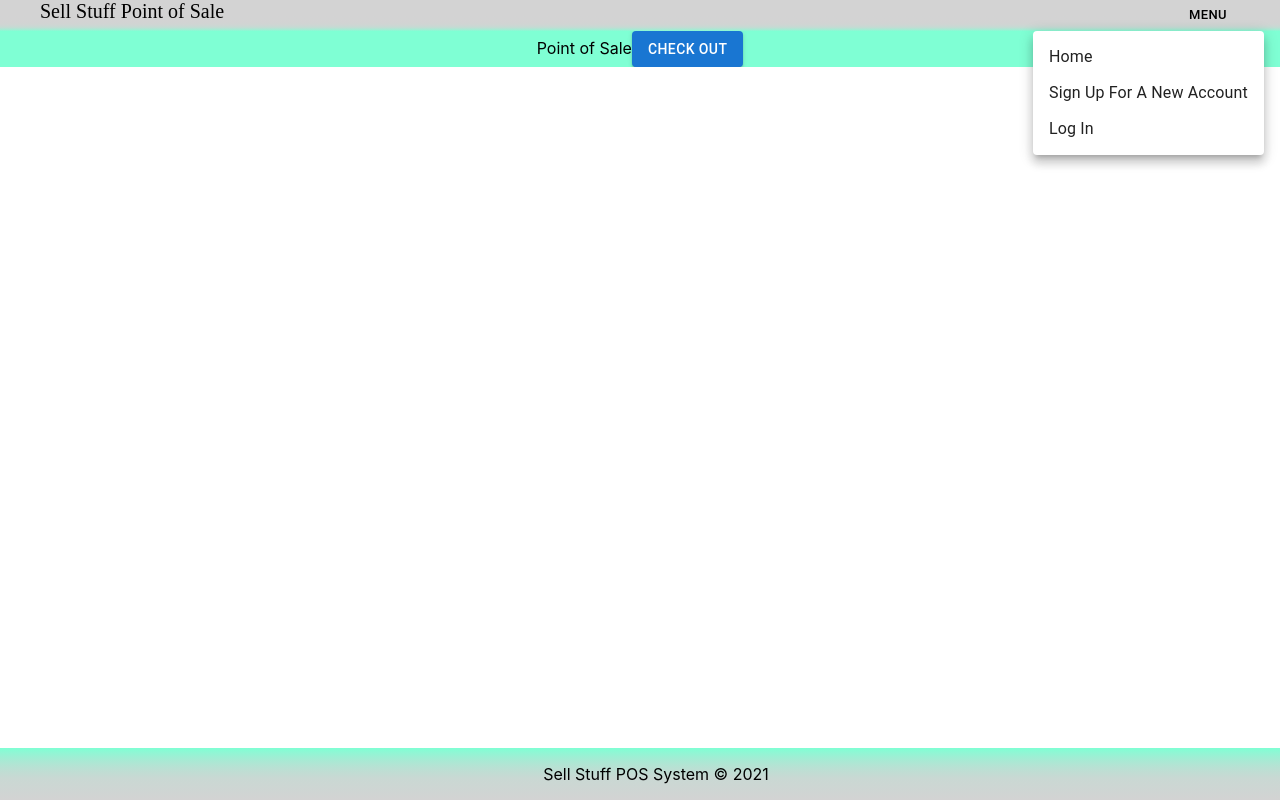
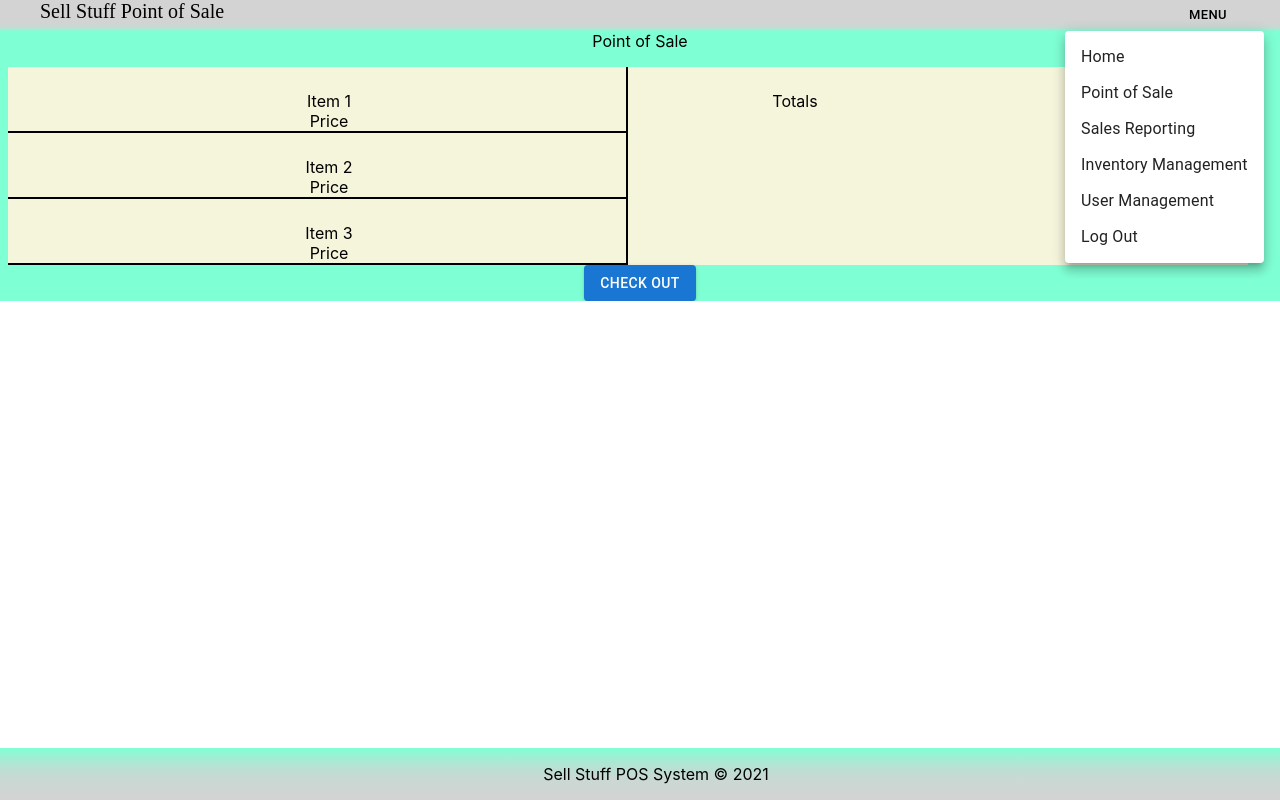
Before and after one commit to knaber4124/SellStuff, a React (Create React App) app: page /pointofsale in a window 1280 px wide. Both pictures are taken after a click on the button "MENU". Built offline with nearby package versions, Linux system fonts and the light colour scheme.

Commit message:
not all changes staged

```diff
--- a/src/components/layout/Header.js
+++ b/src/components/layout/Header.js
@@ -19,8 +19,10 @@ const theme = createTheme({
 
 
 const Header = () => {
+
     const usersContext = useContext(UsersContext);
-    const { loggedIn, user } = usersContext;
+
+    const { loggedIn, user, logOut } = usersContext;
 
 
     const [anchorEl, setAnchorEl] = useState(null);
@@ -31,6 +33,10 @@ const Header = () => {
     const handleClose = () => {
         setAnchorEl(null);
     };
+    const logOutUser = () => {
+        logOut();
+        console.log('logged out');
+    }
 
 
 
@@ -59,8 +65,8 @@ const Header = () => {
                         <MenuItem className='menuItem' component='a' href='/pointofsale'>Point of Sale</MenuItem>
                         <MenuItem className='menuItem' component='a' href='/reporting'>Sales Reporting</MenuItem>
                         <MenuItem className='menuItem' component='a' href='/inventory'>Inventory Management</MenuItem>
-                        <MenuItem className='menuItem' component='a' href='/usermanagement'>UserManagement</MenuItem>
-
+                        <MenuItem className='menuItem' component='a' href='/usermanagement'>User Management</MenuItem>
+                        <MenuItem className='menuItem' component='a' href='/' onClick={logOutUser}>Log Out</MenuItem>
                     </Menu>
 
                     :
--- a/src/components/pages/Home.js
+++ b/src/components/pages/Home.js
@@ -1,5 +1,6 @@
 import './pages.css';
 import React, { Fragment } from 'react'
+import { Link } from 'react-router-dom'
 import Box from '@mui/material/Box'
 import placeHolder from '../../resources/placeholder.png';
 
@@ -10,29 +11,37 @@ function Home() {
                 <p1>Welcome to Sell Stuff Point of Sale. This is designed to be a simple yet feature-rich POS system for your retail environment.
                     <br />
                     <br /> You will have the ability to not only sell items, but manage inventory and sales metrics with this user-friendly platform.
+                    <br /> <Link to='/signup'>Click here</Link> to sign up for a new account.
                 </p1>
                 <img src={placeHolder} alt='placeholder image' className='sampleImageRight' />
 
             </Box>
-        <br/>
+            <br />
             <Box sx={{ display: 'grid', gridTemplateColumns: 'repeat(2,1fr)' }} className='pagesBody'>
 
                 <img src={placeHolder} alt='placeholder image' className='sampleImage' />
 
-                <p1> User Management is easy, with varying capabilities depending on the licenses granted to the individual user</p1>
+                <p1> User Management is easy, with varying capabilities depending on the licenses granted to the individual user. <br /><Link to='/signup'>Click here</Link> to sign up for a new account.</p1>
+
             </Box>
-            <br/>
+            <br />
             <Box sx={{ display: 'grid', gridTemplateColumns: 'repeat(2,1fr)' }} className='pagesBody'  >
                 <p1>Inventory Management is also incredibly easy as you can see not only how much is in stock but what your best selling products have been recently.</p1>
+                <br />
+                <p1><Link to='/signup'>Click here</Link> to sign up for a new account.</p1>
+
                 <img src={placeHolder} alt='placeholder image' className='sampleImageRight' />
 
             </Box>
-            <br/>
+            <br />
             <Box sx={{ display: 'grid', gridTemplateColumns: 'repeat(2,1fr)' }} className='pagesBody'>
 
                 <img src={placeHolder} alt='placeholder image' className='sampleImage' />
 
-                <p1> Sales Metrics allow you to see how much has been sold and what products have been the most profitable.</p1>
+                <p1> Sales Metrics allow you to see how much has been sold and what products have been the most profitable. <br /><Link to='/signup'>Click here</Link> to sign up for a new account.
+                </p1>
+
+                <br />
             </Box>
 
         </Fragment>
--- a/src/components/pages/LogIn.js
+++ b/src/components/pages/LogIn.js
@@ -1,8 +1,50 @@
-import React,{Fragment} from 'react'
+import React, {  useContext, Fragment } from 'react';
+import { Button, Box, TextField } from '@mui/material';
+import UsersContext from '../../context/users/usersContext';
+
+
 
 const LogIn = () => {
+  const usersContext = useContext(UsersContext);
+
+  const { logIn } = usersContext;
+
+  const handleSubmit = () => {
+    logIn()
+  }
+
+
+
   return (
-    <Fragment>LogIn</Fragment>
+    <Fragment>LogIn
+      <Box component="form" sx={{ '& .MuiTextField-root': { m: 1, width: '25ch' }, }}
+        noValidate
+        autoComplete="off">
+        <p1>Enter your User Credentials</p1>
+        <div>
+          <TextField
+            required
+            id="outlined-required"
+            label="User Name"
+            name='userName'
+            defaultValue=""
+          />
+          <TextField
+            required
+            id="outlined-required"
+            label="Password"
+            name='password'
+            defaultValue=""
+          />
+
+        </div>
+
+      </Box>
+
+      <Button variant='contained' component='a' href='/usermanagement' onClick={handleSubmit} >Log In</Button>
+
+
+    </Fragment>
   )
 }
 
--- a/src/components/pages/PointOfSale.js
+++ b/src/components/pages/PointOfSale.js
@@ -1,11 +1,45 @@
 import React, { Fragment } from 'react'
-import Button from '@mui/material/Button';
+import { Grid, Button } from '@mui/material';
+import './pages.css';
 
 const PointOfSale = () => {
   return (
     <Fragment>
-          <p1>Point of Sale</p1>
-          <Button variant='contained' component='a' href='/checkout'>Check Out</Button>
+      <p1>Point of Sale</p1>
+      <br />
+      <br />
+      <br />
+      <Grid container spacing={3} className='posGrid'>
+        <Grid item xs={6} className='posItemCell'>
+          <p2 >Item 1         </p2>
+          <br />
+          <p3>Price</p3>
+          <br />
+        </Grid>
+        <Grid item xs={3}>
+          <p1>Totals</p1>
+
+        </Grid>
+        <Grid item xs={6} className='posItemCell'>
+          <p2 >Item 2         </p2>
+          <br />
+          <p3>Price</p3>
+          <br />
+        </Grid>
+        <Grid item xs={3}>
+
+        </Grid>
+        <Grid item xs={6} className='posItemCell'>
+          <p2 >Item 3         </p2>
+          <br />
+          <p3>Price</p3>
+          <br />
+        </Grid>
+        <Grid item xs={3}>
+        </Grid>
+      </Grid>
+
+      <Button variant='contained' component='a' href='/checkout'>Check Out</Button>
 
     </Fragment>
   )
--- a/src/components/pages/UserManagement.js
+++ b/src/components/pages/UserManagement.js
@@ -1,8 +1,23 @@
-import React from 'react'
+import React, { Fragment } from 'react'
+import { Grid, Button } from '@mui/material';
 
 function UserManagement() {
   return (
-    <p1>UserManagement</p1>
+    <Fragment>
+      <p1>UserManagement</p1>
+      <Grid container spacing={2}>
+        <Grid item xs={8}>
+          <p2>Employee 1</p2><Button>Select</Button>
+          <br />
+          <p2>Employee 2</p2><Button>Select</Button>
+        </Grid>
+        <Grid item xs={4}>
+          <p2> Pull Selected User over w/ Options</p2>
+
+        </Grid>
+
+      </Grid>
+    </Fragment>
   )
 }
 
--- a/src/components/pages/pages.css
+++ b/src/components/pages/pages.css
@@ -17,3 +17,11 @@
     height: 400px;
     margin-left: 250px;
 }
+
+.posGrid{
+    background-color: beige;
+}
+.posItemCell{
+    border-right: solid 2px black;
+    border-bottom:solid 2px black;
+}
--- /dev/null
+++ b/src/context/types.js
@@ -0,0 +1,2 @@
+export const LOG_IN = 'LOG_IN';
+export const LOG_OUT = 'LOG_OUT';
--- a/src/context/users/UsersState.js
+++ b/src/context/users/UsersState.js
@@ -1,21 +1,36 @@
 import React, { useReducer } from 'react';
 import usersContext from './usersContext';
 import usersReducer from './usersReducer';
+import {
+    LOG_IN,
+    LOG_OUT
+} from '../types';
 
 const UsersState = props => {
     const initialState = {
-        loggedIn: false,
+        loggedIn: true,
         user: null
     }
 
     const [state, dispatch] = useReducer(usersReducer, initialState);
 
+    //Log In
+    const logIn = () => {
+        dispatch({ type: LOG_IN })
+    }
+
+    //Log Out
+    const logOut = () => {
+        dispatch({ type: LOG_OUT })
+    }
 
 
     return (
         <usersContext.Provider
             value={{
-                loggedIn: state.loggedIn
+                loggedIn: state.loggedIn,
+                logIn,
+                logOut
             }}>{props.children}
         </usersContext.Provider>
     )
--- a/src/context/users/usersReducer.js
+++ b/src/context/users/usersReducer.js
@@ -0,0 +1,23 @@
+import {
+    LOG_IN,
+    LOG_OUT
+} from '../types';
+
+export default (state, action) => {
+    switch (action.type) {
+        case LOG_IN:
+            return {
+                ...state,
+                loggedIn: true
+            }
+        case LOG_OUT:
+            return {
+                ...state,
+                loggedIn: false
+            }
+        default:
+            return state;
+    }
+
+
+}
```
